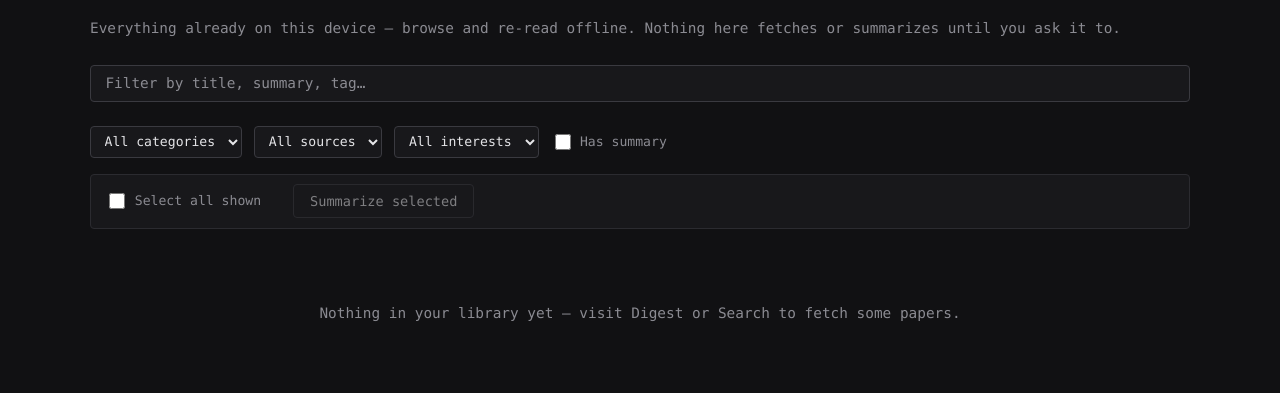
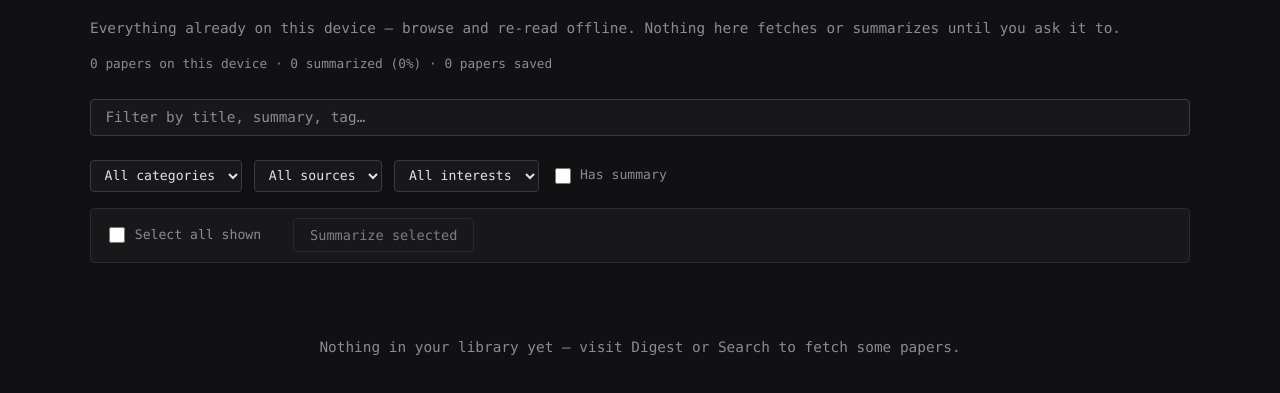
Before and after one commit to usr-wwelsh/Research-Digest, a website with bundled scripts: page app/library.html in a window 1280 px wide. Shown: the part 131-524 px from the top of the page. Built offline with nearby package versions, Linux system fonts and the light colour scheme.

Commit message:
feat(app): show corpus-wide stats on Library
Library's whole pitch is 'everything already on this device' but gave no
sense of how much that actually was. Adds a stats line: total papers,
% summarized, papers saved.

```diff
--- a/app/library.html
+++ b/app/library.html
@@ -13,6 +13,7 @@
     <div id="nav"></div>
     <h1>Library</h1>
     <p class="summary">Everything already on this device — browse and re-read offline. Nothing here fetches or summarizes until you ask it to.</p>
+    <p id="stats" class="muted stats-line"></p>
 
     <input id="q" class="searchbar" type="search" placeholder="Filter by title, summary, tag…" autocomplete="off" />
 
--- a/app/library.js
+++ b/app/library.js
@@ -3,7 +3,7 @@
 // selected). Built for reading the existing local corpus with no network,
 // e.g. while the relay/homelab is unreachable.
 import { getAll } from "./db.js";
-import { navHtml, paperCardHtml, escapeHtml, wireSaveButtons, getSavedIdSet, setStatus } from "./ui-common.js";
+import { navHtml, paperCardHtml, escapeHtml, wireSaveButtons, getSavedIdSet, setStatus, corpusStats, corpusStatsHtml } from "./ui-common.js";
 import { summarizePapers, getInterests, onRemoteSummaryStatus } from "./refresh.js";
 
 document.getElementById("nav").innerHTML = navHtml("library.html");
@@ -11,6 +11,7 @@ document.getElementById("nav").innerHTML = navHtml("library.html");
 const resultsEl = document.getElementById("results");
 const emptyEl = document.getElementById("empty");
 const noneMatchEl = document.getElementById("none-match");
+const statsEl = document.getElementById("stats");
 const qEl = document.getElementById("q");
 const categoryEl = document.getElementById("filter-category");
 const sourceEl = document.getElementById("filter-source");
@@ -82,6 +83,7 @@ function updateBatchBar(visible) {
 
 function render() {
   emptyEl.hidden = allPapers.length !== 0;
+  statsEl.innerHTML = corpusStatsHtml(corpusStats(allPapers, savedIds.size));
   const visible = filteredSorted();
   noneMatchEl.hidden = !(allPapers.length !== 0 && visible.length === 0);
   const byId = new Map(allPapers.map((p) => [p.arxiv_id, p]));
@@ -101,6 +103,7 @@ resultsEl.addEventListener("change", (event) => {
 wireSaveButtons(resultsEl, "library", (id, nowSaved) => {
   if (nowSaved) savedIds.add(id);
   else savedIds.delete(id);
+  statsEl.innerHTML = corpusStatsHtml(corpusStats(allPapers, savedIds.size));
 });
 
 selectAllEl.addEventListener("change", () => {
--- a/app/style.css
+++ b/app/style.css
@@ -102,6 +102,7 @@ p.summary { color: var(--muted); font-size: 0.9rem; margin: 0 0 1.5rem; }
 .batch-bar { display: flex; flex-wrap: wrap; align-items: center; gap: 1rem; margin-bottom: 1.5rem;
   padding: 0.6rem 0.9rem; border: 1px solid var(--border); border-radius: 4px; background: var(--panel); }
 .muted { color: var(--muted); font-size: 0.8rem; }
+.stats-line { margin: -0.75rem 0 1.5rem; }
 
 /* Generic bordered button, reused for load-more/settings actions */
 .btn { background: var(--panel); border: 1px solid var(--line); color: var(--text);
--- a/app/ui-common.js
+++ b/app/ui-common.js
@@ -56,6 +56,21 @@ export function paperCardHtml(paper, isSaved, byId = null) {
 }
 
 export const ALL_SOURCES = ["arxiv", "semanticscholar", "openreview"];
+
+// Pure aggregation over the local corpus, split from the HTML renderer
+// below so the counting logic is unit-testable without a DOM.
+export function corpusStats(papers, savedCount) {
+  const total = papers.length;
+  const summarized = papers.filter((p) => p.summary).length;
+  const pct = total ? Math.round((summarized / total) * 100) : 0;
+  return { total, summarized, pct, saved: savedCount };
+}
+
+export function corpusStatsHtml(stats) {
+  const paperWord = stats.total === 1 ? "paper" : "papers";
+  const savedWord = stats.saved === 1 ? "paper" : "papers";
+  return `${stats.total} ${paperWord} on this device &middot; ${stats.summarized} summarized (${stats.pct}%) &middot; ${stats.saved} ${savedWord} saved`;
+}
 
 export function interestRowHtml(interest, index) {
   const sourcesHtml = ALL_SOURCES.map((s) => {
```
Also changed, not shown: app/tests/ui-common.test.js (+22 -1 lines).
